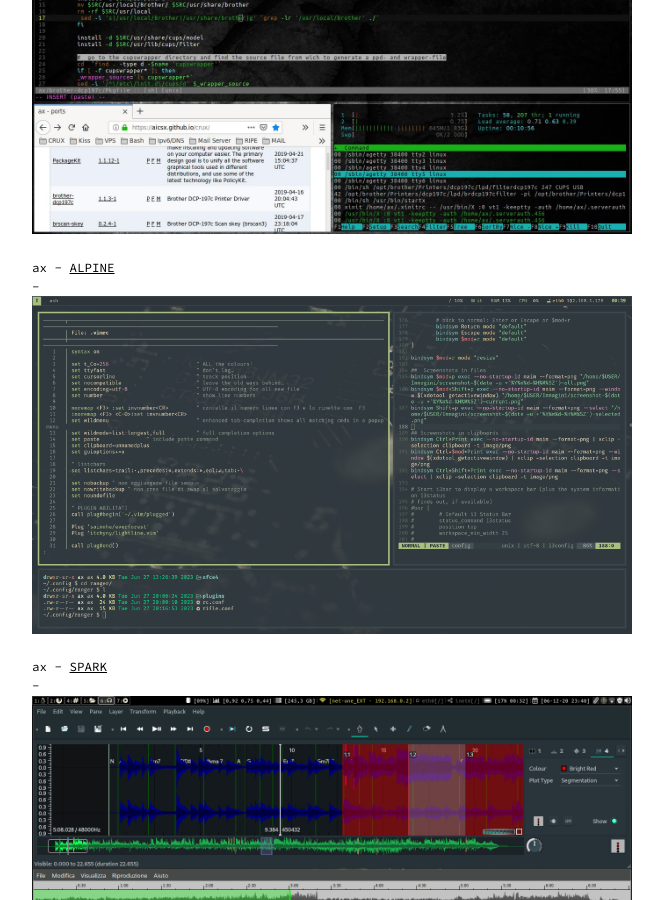
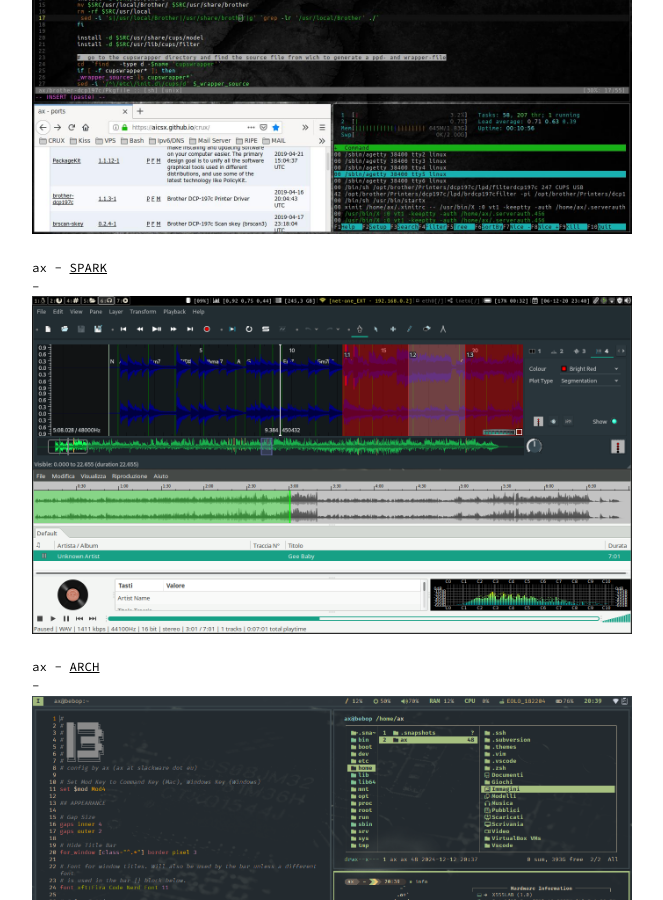
Before and after one commit to aicsx/ax, a Jekyll site: the page built from scrot.md, in a window 1280 px wide and 900 px high, scrolled down 678 px. Shown: the whole window, without its empty margins (308-971 px from the left). Built offline with Jekyll 4.4.1, drawn with Linux system fonts in a browser that asks for light colours.

Commit message:
modify: remove alpine scrot

```diff
--- a/scrot.md
+++ b/scrot.md
@@ -12,9 +12,6 @@ ax - [KISS]
 <p>&nbsp;</p>
 ax - [CRUX]
 - ![ax-CRUX](/images/scrot/ax-crux.jpg){:class="img-responsive" :height="800px" width="600px"}
-<p>&nbsp;</p>
-ax - [ALPINE]
-- ![ax-ALPINE](/images/scrot/ax-alpine.png){:class="img-responsive" :height="800px" width="600px"}
 <p>&nbsp;</p>
 ax - [SPARK]
 - ![ax-SPARK](/images/scrot/ax-spark.png){:class="img-responsive" :height="800px" width="600px"}
```
